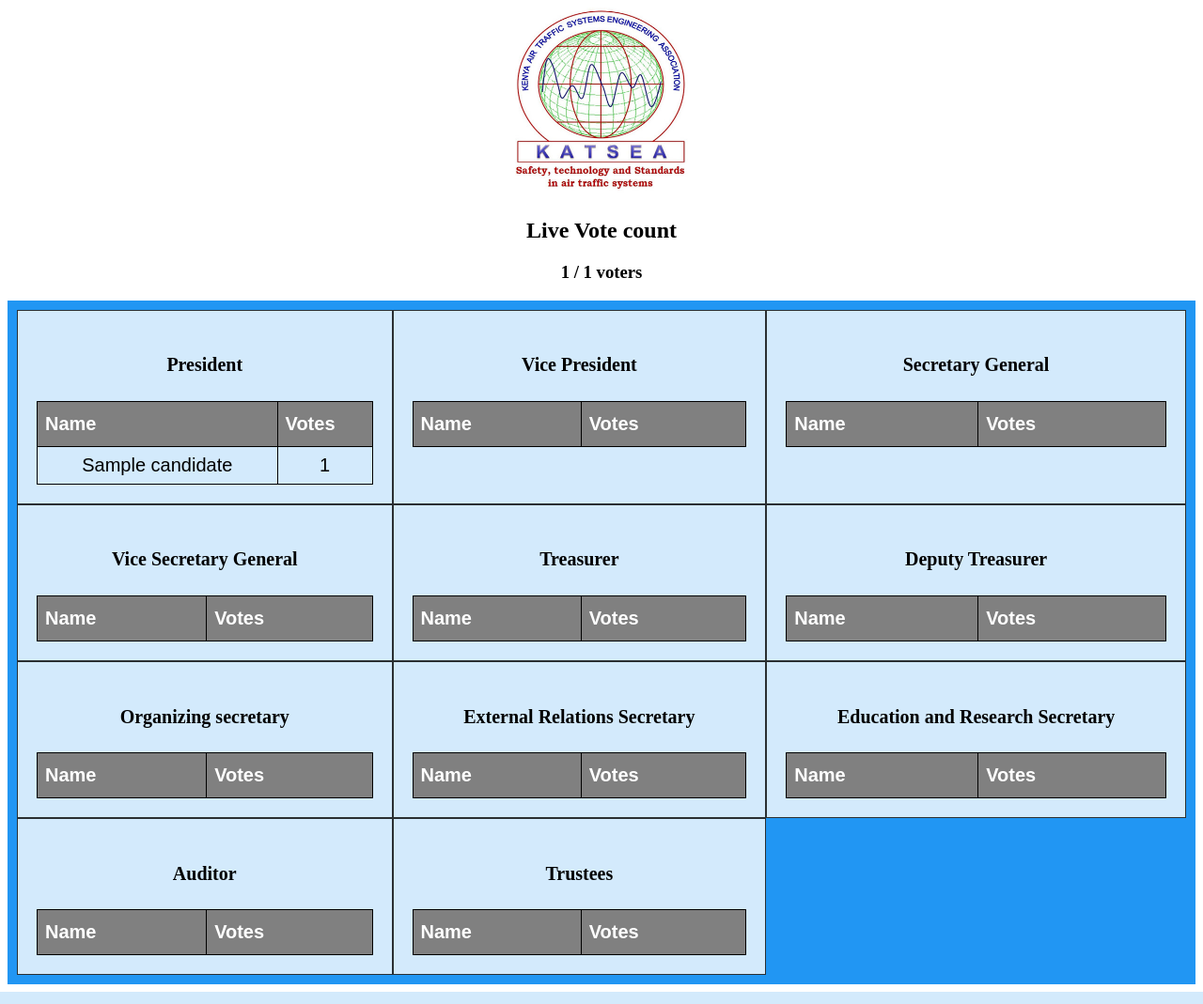
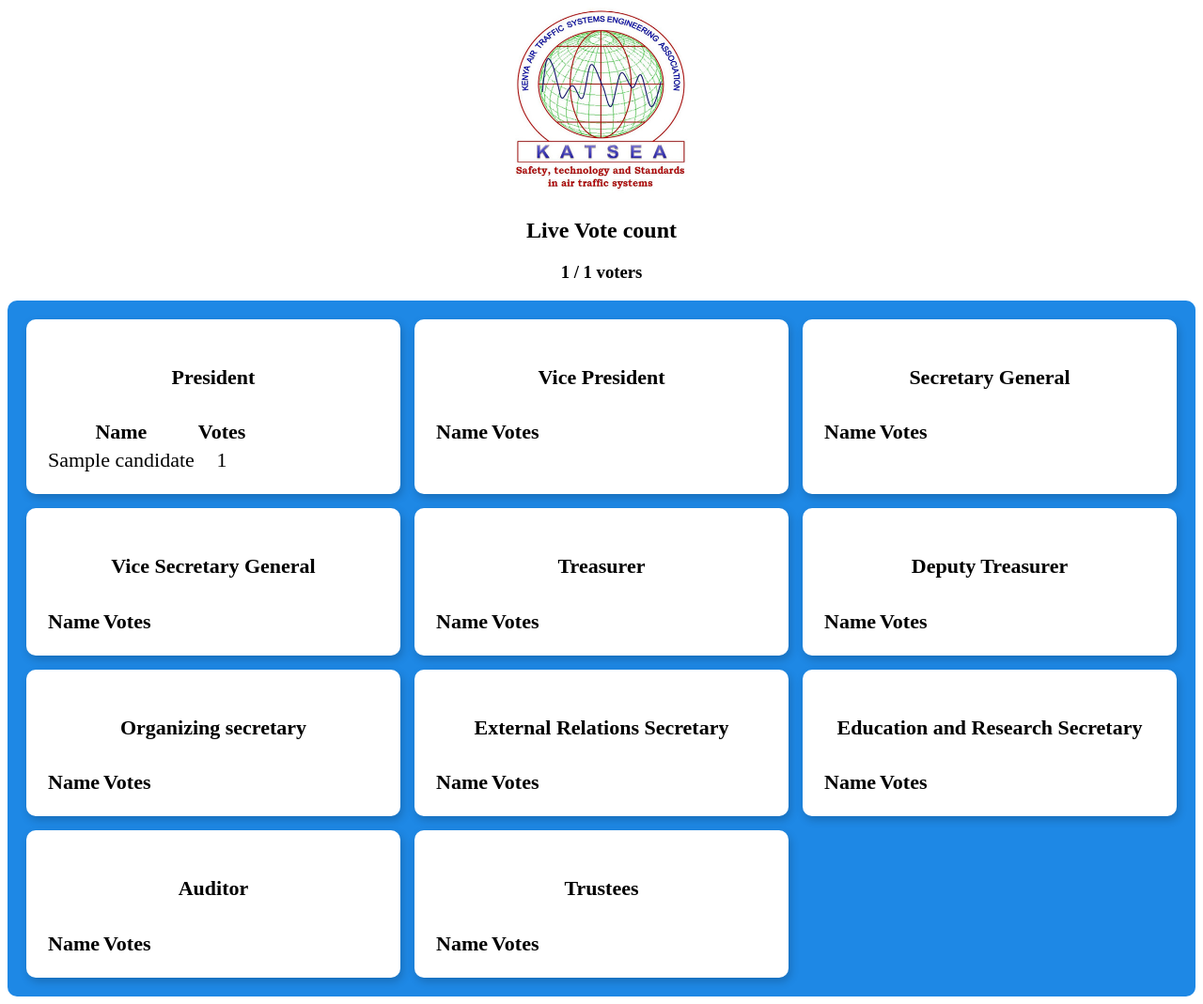
Before and after one commit to WASIKEJOSEPH411/katsea-master, a Django app: page /vote-count/ in a window 1280 px wide. Shown: the whole page at 94% size. Run offline with Django 3.2, Linux system fonts and the light colour scheme; tables that the repository leaves empty hold one stand-in row (values such as "Sample post"); lists and menus that the app fills with data are empty.

Commit message:
Updated files

```diff
--- a/mainapp/templates/mainapp/vote_count.html
+++ b/mainapp/templates/mainapp/vote_count.html
@@ -6,41 +6,52 @@
 	<title>Vote Count</title>
 
 	<style>
+		/* Grid Layout */
 		.grid-container {
 		  display: grid;
-  grid-template-columns: auto auto auto;
-  background-color: #2196F3;
-  padding: 10px;
-}
-.item {
-  background-color: rgba(255, 255, 255, 0.8);
-  border: 1px solid rgba(0, 0, 0, 0.8);
+		  grid-template-columns: repeat(3, 1fr); /* 3 columns */
+		  grid-template-rows: repeat(3, auto); /* 3 rows */
+		  gap: 15px;
+		  background-color: #1E88E5;
 		  padding: 20px;
-  font-size: 20px;
-  text-align: center;
+		  border-radius: 10px;
 		}
 
-.data {
-  font-family: Arial, Helvetica, sans-serif;
-  border-collapse: collapse;
-  width: 100%;
+		/* Grid Items */
+		.item {
+		  background-color: #ffffff;
+		  border: none;
+		  padding: 20px;
+		  font-size: 22px;
+		  text-align: center;
+		  border-radius: 10px;
+		  box-shadow: 2px 4px 10px rgba(0, 0, 0, 0.2);
+		  transition: transform 0.2s ease-in-out, box-shadow 0.2s ease-in-out;
+		  word-wrap: break-word;
+		  overflow-wrap: break-word;
 		}
 
-.data td, .data th {
-  border: 1px solid #000;
-  padding: 8px;
+		.item:hover {
+		  transform: translateY(-5px);
+		  box-shadow: 4px 8px 15px rgba(0, 0, 0, 0.3);
 		}
 
-.data tr:hover {background-color: #ddd;}
+		/* Responsive Design */
+		@media (max-width: 900px) {
+		  .grid-container {
+			grid-template-columns: repeat(2, 1fr); /* 2 columns on smaller screens */
+			grid-template-rows: auto;
+		  }
+		}
 
-.data th {
-  padding-top: 12px;
-  padding-bottom: 12px;
-  text-align: left;
-  background-color: #808080;
-  color: white;
+		@media (max-width: 600px) {
+		  .grid-container {
+			grid-template-columns: 1fr; /* 1 column for mobile */
+			grid-template-rows: auto;
+		  }
 		}
 		</style>
+
 
 </head>
 <body>
```
Lines whose indentation alone changed are shown as unchanged.
